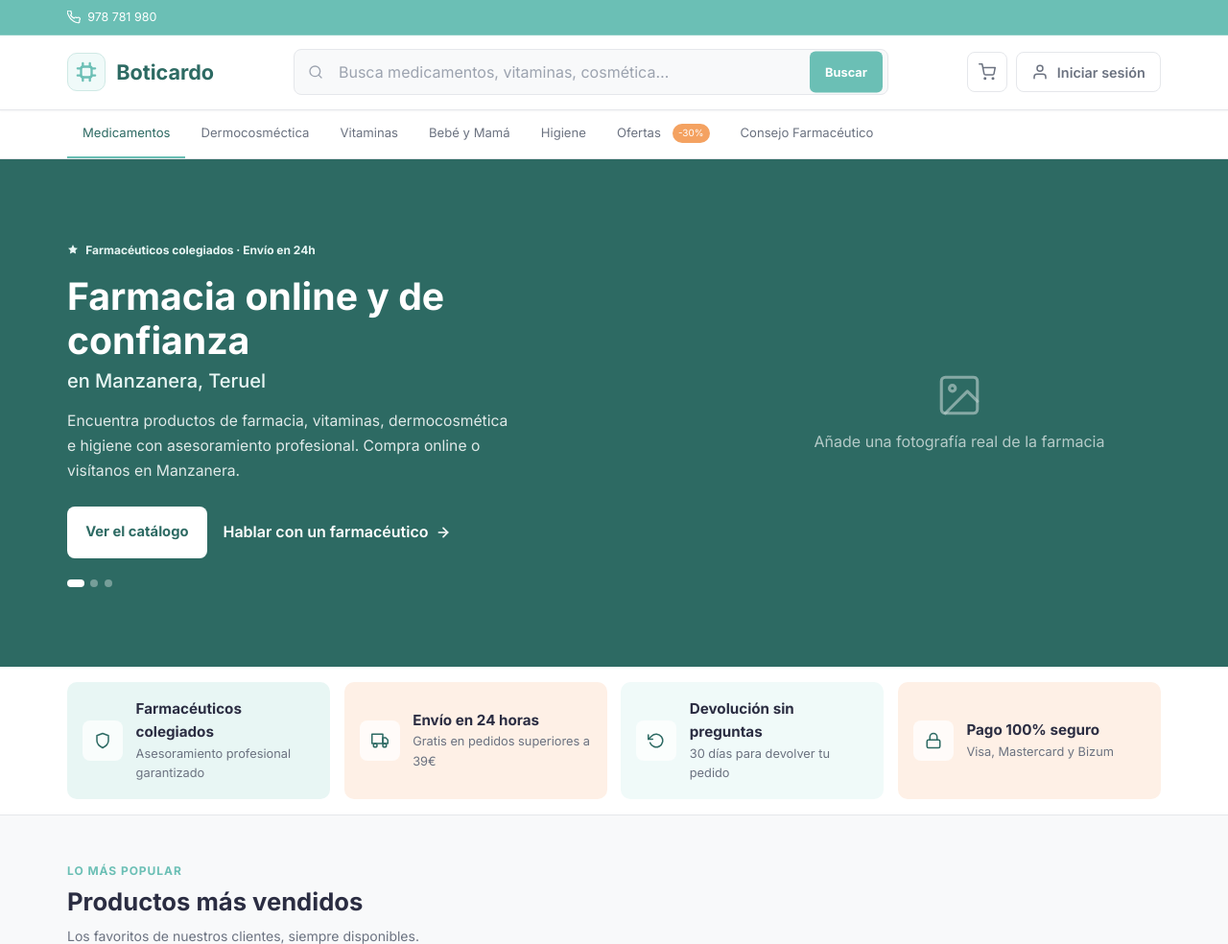
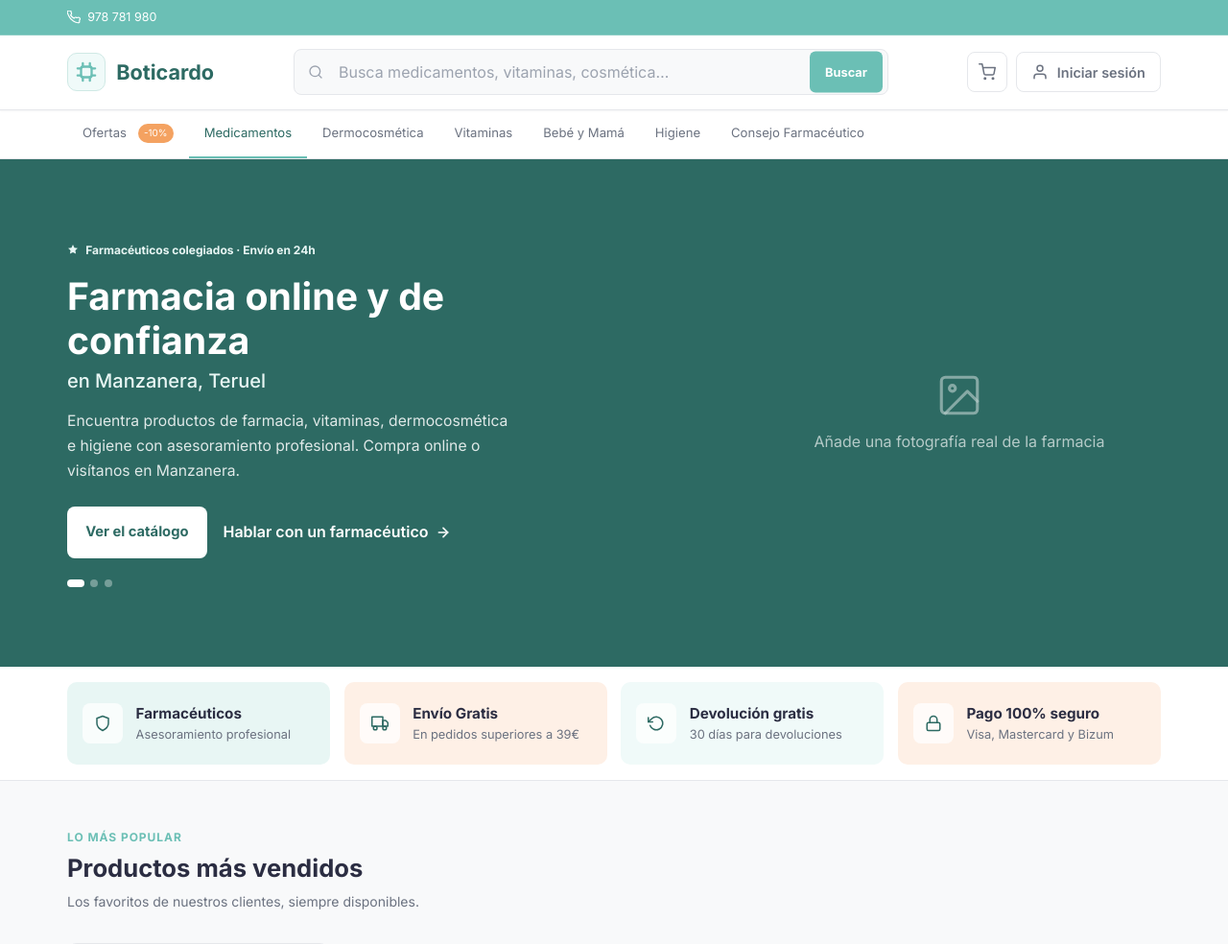
Before and after one commit to JoanCataSend/boticardo, a PHP site: page / in a window 1280 px wide. Shown: the top 984 px of the page at 96% size. Run offline with PHP 8.4, Linux system fonts and the light colour scheme; tables that the repository leaves empty or names only in its code hold one stand-in row (values such as "Sample post"); grey boxes marked "Sample" are stand-in pictures.

Commit message:
Mas cocsas

```diff
--- /dev/null
+++ b/includes/config.php
@@ -0,0 +1,48 @@
+<?php
+declare(strict_types=1);
+
+date_default_timezone_set('Europe/Madrid');
+
+// --- DATOS DEL NEGOCIO Y SEO ---
+$siteName = 'Boticardo';
+$legalName = 'Farmacia Mª Carmen Rozalén Escriche';
+$siteUrl = 'https://boticardo.es';
+$canonicalUrl = $siteUrl . '/';
+
+$pageTitle = 'Farmacia online en Manzanera, Teruel | Boticardo';
+$pageDescription = 'Farmacia y parafarmacia online en Manzanera, Teruel. Vitaminas, dermocosmética e higiene con asesoramiento farmacéutico en Boticardo.';
+
+$phoneDisplay = '978 781 980';
+$phoneE164 = '+34978781980';
+$email = 'hola@boticardo.es';
+
+$streetAddress = 'C. Tomás María Ariño, 118';
+$postalCode = '44420';
+$locality = 'Manzanera';
+$region = 'Teruel';
+$countryCode = 'ES';
+
+$horarioVerano = '10:00h a 14:00h';
+$horarioVeranoT = '17:30h a 20:00h';
+$horarioVeranoV = '10:00h a 14:00h';
+
+$horarioInvierno = '10:00h a 13:30h';
+$horarioInviernoT = '17:30h a 19:30h';
+$horarioInviernoV = '10:00h a 13:00h';
+
+$mapsQuery = rawurlencode($streetAddress . ', ' . $postalCode . ' ' . $locality . ', ' . $region . ', España');
+$mapsUrl = 'https://www.google.com/maps/search/?api=1&query=' . $mapsQuery;
+$mapsEmbedUrl = 'https://www.google.com/maps?q=' . $mapsQuery . '&output=embed';
+
+// --- IMÁGENES ---
+$heroImagePath = 'img/landing/...png';
+$heroImageExists = is_file(__DIR__ . '/../' . $heroImagePath);
+$socialImagePath = 'img/seo/boticardo-social-1200x630.jpg';
+$socialImageExists = is_file(__DIR__ . '/../' . $socialImagePath);
+$socialImageUrl = $siteUrl . '/' . $socialImagePath;
+
+// --- CREDENCIALES DE BASE DE DATOS ---
+define('DB_HOST', getenv('DB_HOST') ?: 'localhost');
+define('DB_USER', getenv('DB_USER') ?: 'root');
+define('DB_PASSWORD', getenv('DB_PASSWORD') ?: '');
+define('DB_NAME', getenv('DB_NAME') ?: 'boticardo_bd');
--- /dev/null
+++ b/includes/db.php
@@ -0,0 +1,13 @@
+<?php
+declare(strict_types=1);
+require_once __DIR__ . '/config.php';
+
+mysqli_report(MYSQLI_REPORT_ERROR | MYSQLI_REPORT_STRICT);
+
+try {
+    $conn = new mysqli(DB_HOST, DB_USER, DB_PASSWORD, DB_NAME);
+    $conn->set_charset('utf8mb4');
+} catch (Throwable $error) {
+    error_log('Boticardo - Error fatal de conexión a BD: ' . $error->getMessage());
+    die('Ocurrió un error interno. Por favor, inténtelo de nuevo más tarde.');
+}
--- /dev/null
+++ b/includes/functions.php
@@ -0,0 +1,35 @@
+<?php
+declare(strict_types=1);
+
+/** Escapa texto para mostrarlo de forma segura dentro del HTML. */
+function e(?string $value): string
+{
+    return htmlspecialchars((string) $value, ENT_QUOTES | ENT_SUBSTITUTE, 'UTF-8');
+}
+
+/** Obtiene los productos más vendidos desde la Base de Datos */
+function getProductosMasVendidos(mysqli $conn): array
+{
+    $productos = [];
+    try {
+        $sqlMasVendidos = "
+            SELECT p.nombre, p.precio, p.imagen, l.nombre AS marca
+            FROM productos p
+            LEFT JOIN laboratorios l ON p.laboratorio_id = l.id
+            ORDER BY p.ventas_totales DESC
+            LIMIT 4
+        ";
+
+        $resultado = $conn->query($sqlMasVendidos);
+
+        while ($producto = $resultado->fetch_assoc()) {
+            $productos[] = $producto;
+        }
+
+        $resultado->free();
+    } catch (Throwable $error) {
+        error_log('Boticardo - Error al cargar productos: ' . $error->getMessage());
+    }
+
+    return $productos;
+}
--- a/index.php
+++ b/index.php
@@ -1,162 +1,37 @@
 <?php
-declare(strict_types=1);
-
-date_default_timezone_set('Europe/Madrid');
-
-/** Escapa texto para mostrarlo de forma segura dentro del HTML. */
-function e(?string $value): string
-{
-    return htmlspecialchars((string) $value, ENT_QUOTES | ENT_SUBSTITUTE, 'UTF-8');
-}
-
-/* ============================================================
-   CONFIGURACIÓN SEO Y DATOS REALES DEL NEGOCIO
-   Revisa especialmente el dominio, el correo y los horarios antes
-   de publicar. Toda la información debe coincidir con Google Business
-   Profile, el aviso legal y el contenido visible de la web.
-   ============================================================ */
-$siteName = 'Boticardo';
-$legalName = 'Farmacia Mª Carmen Rozalén Escriche';
-$siteUrl = 'https://boticardo.es'; // Cambia esta URL si el dominio definitivo es otro.
-$canonicalUrl = $siteUrl . '/';
-
-$pageTitle = 'Farmacia online en Manzanera, Teruel | Boticardo';
-$pageDescription = 'Farmacia y parafarmacia online en Manzanera, Teruel. Vitaminas, dermocosmética e higiene con asesoramiento farmacéutico en Boticardo.';
-
-$phoneDisplay = '978 781 980';
-$phoneE164 = '+34978781980';
-$email = 'hola@boticardo.es'; // Sustituye este correo si no es el definitivo.
-
-$streetAddress = 'C. Tomás María Ariño, 118';
-$postalCode = '44420';
-$locality = 'Manzanera';
-$region = 'Teruel';
-$countryCode = 'ES';
-$horarioVerano = '10:00h a 14:00h';
-$horarioVeranoT = '17:30h a 20:00h';
-$horarioVeranoV = '10:00h a 14:00h';
-
-$horarioInvierno = '10:00h a 13:30h';
-$horarioInviernoT = '17:30h a 19:30h';
-$horarioInviernoV = '10:00h a 13:00h';
-
-$mapsQuery = rawurlencode($streetAddress . ', ' . $postalCode . ' ' . $locality . ', ' . $region . ', España');
-$mapsUrl = 'https://www.google.com/maps/search/?api=1&query=' . $mapsQuery;
-$mapsEmbedUrl = 'https://www.google.com/maps?q=' . $mapsQuery . '&output=embed';
-
-// Añade estas imágenes con las dimensiones indicadas para mejorar LCP, CLS y las previsualizaciones sociales.
-$heroImagePath = 'img/landing/...png';
-$heroImageExists = is_file(__DIR__ . '/' . $heroImagePath);
-$socialImagePath = 'img/seo/boticardo-social-1200x630.jpg';
-$socialImageExists = is_file(__DIR__ . '/' . $socialImagePath);
-$socialImageUrl = $siteUrl . '/' . $socialImagePath;
-
-/* ============================================================
-   BASE DE DATOS
-   En producción es preferible definir DB_HOST, DB_USER, DB_PASSWORD
-   y DB_NAME como variables de entorno y no guardar credenciales aquí.
-   ============================================================ */
-$host = getenv('DB_HOST') ?: 'localhost';
-$usuario = getenv('DB_USER') ?: 'root';
-$contrasena = getenv('DB_PASSWORD') ?: '';
-$baseDatos = getenv('DB_NAME') ?: 'boticardo_bd';
-
-$productosMasVendidos = [];
-
-try {
-    mysqli_report(MYSQLI_REPORT_ERROR | MYSQLI_REPORT_STRICT);
-    $conn = new mysqli($host, $usuario, $contrasena, $baseDatos);
-    $conn->set_charset('utf8mb4');
-
-    $sqlMasVendidos = "
-        SELECT p.nombre, p.precio, p.imagen, l.nombre AS marca
-        FROM productos p
-        LEFT JOIN laboratorios l ON p.laboratorio_id = l.id
-        ORDER BY p.ventas_totales DESC
-        LIMIT 4
-    ";
-
-    $resultadoVendidos = $conn->query($sqlMasVendidos);
-
-    while ($producto = $resultadoVendidos->fetch_assoc()) {
-        $productosMasVendidos[] = $producto;
-    }
-
-    $resultadoVendidos->free();
+// Cargamos toda la lógica desde nuestros archivos separados
+require_once __DIR__ . '/includes/config.php';
+require_once __DIR__ . '/includes/functions.php';
+require_once __DIR__ . '/includes/db.php';
+require_once __DIR__ . '/includes/schema.php';
+/**
+ * Declaración para el IDE: Estas variables provienen de config.php y schema.php
+ * @var string $pageTitle
+ * @var string $pageDescription
+ * @var string $canonicalUrl
+ * @var string $siteName
+ * @var string $siteUrl
+ * @var bool   $socialImageExists
+ * @var string $socialImageUrl
+ * @var string $heroImagePath
+ * @var bool   $heroImageExists
+ * @var string $phoneE164
+ * @var string $phoneDisplay
+ * @var string $email
+ * @var string $streetAddress
+ * @var string $postalCode
+ * @var string $locality
+ * @var string $region
+ * @var string $horarioVerano
+ * @var string $horarioVeranoT
+ * @var string $horarioVeranoV
+ * @var string $mapsUrl
+ * @var string $mapsEmbedUrl
+ * @var array  $structuredData
+ */
+// Ejecutamos la función para obtener los productos y cerramos la conexión
+$productosMasVendidos = getProductosMasVendidos($conn);
 $conn->close();
-} catch (Throwable $error) {
-    // No se muestran datos técnicos al visitante. Revisa el log del servidor.
-    error_log('Boticardo - Error al cargar productos: ' . $error->getMessage());
-}
-
-/* ============================================================
-   DATOS ESTRUCTURADOS JSON-LD
-   En la portada marcamos el negocio físico y la página web. El schema
-   Product debe añadirse en cada ficha individual, no en esta cuadrícula.
-   ============================================================ */
-$pharmacySchema = [
-    '@type' => 'Pharmacy',
-    '@id' => $siteUrl . '/#pharmacy',
-    'name' => $siteName,
-    'legalName' => $legalName,
-    'description' => $pageDescription,
-    'url' => $canonicalUrl,
-    'telephone' => $phoneE164,
-    'email' => $email,
-    'hasMap' => $mapsUrl,
-    'address' => [
-        '@type' => 'PostalAddress',
-        'streetAddress' => $streetAddress,
-        'postalCode' => $postalCode,
-        'addressLocality' => $locality,
-        'addressRegion' => $region,
-        'addressCountry' => $countryCode,
-    ],
-    'openingHoursSpecification' => [
-        [
-            '@type' => 'OpeningHoursSpecification',
-            'dayOfWeek' => ['Monday', 'Tuesday', 'Wednesday', 'Thursday', 'Friday'],
-            'opens' => '09:00',
-            'closes' => '21:00',
-        ],
-        [
-            '@type' => 'OpeningHoursSpecification',
-            'dayOfWeek' => 'Saturday',
-            'opens' => '09:30',
-            'closes' => '14:00',
-        ],
-    ],
-];
-
-if ($socialImageExists) {
-    $pharmacySchema['image'] = $socialImageUrl;
-}
-
-$websiteSchema = [
-    '@type' => 'WebSite',
-    '@id' => $siteUrl . '/#website',
-    'url' => $canonicalUrl,
-    'name' => $siteName,
-    'alternateName' => $legalName,
-    'inLanguage' => 'es-ES',
-    'publisher' => ['@id' => $siteUrl . '/#pharmacy'],
-];
-
-$webPageSchema = [
-    '@type' => 'WebPage',
-    '@id' => $canonicalUrl . '#webpage',
-    'url' => $canonicalUrl,
-    'name' => $pageTitle,
-    'description' => $pageDescription,
-    'inLanguage' => 'es-ES',
-    'isPartOf' => ['@id' => $siteUrl . '/#website'],
-    'about' => ['@id' => $siteUrl . '/#pharmacy'],
-];
-
-$structuredData = [
-    '@context' => 'https://schema.org',
-    '@graph' => [$pharmacySchema, $websiteSchema, $webPageSchema],
-];
 ?>
 <!DOCTYPE html>
 <html lang="es-ES">
@@ -172,7 +47,6 @@ $structuredData = [
 
     <link rel="canonical" href="<?= e($canonicalUrl) ?>" />
 
-  <!-- Open Graph: previsualización al compartir la portada -->
     <meta property="og:type" content="website" />
     <meta property="og:locale" content="es_ES" />
     <meta property="og:site_name" content="<?= e($siteName) ?>" />
@@ -186,7 +60,6 @@ $structuredData = [
         <meta property="og:image:alt" content="Fachada y atención farmacéutica de Boticardo en Manzanera" />
     <?php endif; ?>
 
-  <!-- Twitter/X utiliza también las etiquetas Open Graph como respaldo -->
     <meta name="twitter:card" content="<?= $socialImageExists ? 'summary_large_image' : 'summary' ?>" />
     <meta name="twitter:title" content="<?= e($pageTitle) ?>" />
     <meta name="twitter:description" content="<?= e($pageDescription) ?>" />
@@ -295,6 +168,13 @@ $structuredData = [
 <nav class="subnav" aria-label="Categorías principales">
     <div class="container">
         <ul class="subnav__list" role="list">
+            <li class="subnav__item">
+                <a href="/ofertas" class="subnav__link">
+                    <span class="subnav__link-icon" aria-hidden="true"></span>
+                    Ofertas
+                    <span class="subnav__badge" aria-label="Sección con descuentos">-10%</span>
+                </a>
+            </li>
 
             <li class="subnav__item">
                 <a href="/medicamentos" class="subnav__link subnav__link--active">
@@ -303,10 +183,11 @@ $structuredData = [
                 </a>
             </li>
 
+
             <li class="subnav__item">
-          <a href="/dermocos" class="subnav__link">
+                <a href="/dermocosmetica" class="subnav__link">
                     <span class="subnav__link-icon" aria-hidden="true"></span>
-            Dermocosméctica
+                    Dermocosmética
                 </a>
             </li>
 
@@ -331,13 +212,7 @@ $structuredData = [
                 </a>
             </li>
 
-        <li class="subnav__item">
-          <a href="/ofertas" class="subnav__link">
-            <span class="subnav__link-icon" aria-hidden="true"></span>
-            Ofertas
-            <span class="subnav__badge" aria-label="Sección con descuentos">-30%</span>
-          </a>
-        </li>
+
 
             <li class="subnav__item">
                 <a href="/consejo" class="subnav__link">
@@ -401,7 +276,6 @@ $structuredData = [
                                 decoding="async"
                         />
                     <?php else: ?>
-              <!-- Añade img/seo/farmacia-boticardo-manzanera.webp para reemplazar este placeholder. -->
                         <div class="hero__image-placeholder" role="img" aria-label="Próximamente: fotografía de la farmacia Boticardo en Manzanera">
                             <svg xmlns="http://www.w3.org/2000/svg" viewBox="0 0 24 24" fill="none" stroke="currentColor" stroke-width="1.5" stroke-linecap="round" stroke-linejoin="round" aria-hidden="true"><rect x="3" y="3" width="18" height="18" rx="2"/><circle cx="8.5" cy="8.5" r="1.5"/><polyline points="21 15 16 10 5 21"/></svg>
                             <span>Añade una fotografía real de la farmacia</span>
@@ -423,8 +297,8 @@ $structuredData = [
                         <svg xmlns="http://www.w3.org/2000/svg" viewBox="0 0 24 24" fill="none" stroke="currentColor" stroke-width="2" stroke-linecap="round" stroke-linejoin="round"><path d="M12 22s8-4 8-10V5l-8-3-8 3v7c0 6 8 10 8 10z"/></svg>
                     </div>
                     <div class="trust-bar__text">
-              <span class="trust-bar__title">Farmacéuticos colegiados</span>
-              <span class="trust-bar__subtitle">Asesoramiento profesional garantizado</span>
+                        <span class="trust-bar__title">Farmacéuticos</span>
+                        <span class="trust-bar__subtitle">Asesoramiento profesional</span>
                     </div>
                 </li>
 
@@ -435,8 +309,8 @@ $structuredData = [
                         <svg xmlns="http://www.w3.org/2000/svg" viewBox="0 0 24 24" fill="none" stroke="currentColor" stroke-width="2" stroke-linecap="round" stroke-linejoin="round"><rect x="1" y="3" width="15" height="13"/><polygon points="16 8 20 8 23 11 23 16 16 16 16 8"/><circle cx="5.5" cy="18.5" r="2.5"/><circle cx="18.5" cy="18.5" r="2.5"/></svg>
                     </div>
                     <div class="trust-bar__text">
-              <span class="trust-bar__title">Envío en 24 horas</span>
-              <span class="trust-bar__subtitle">Gratis en pedidos superiores a 39€</span>
+                        <span class="trust-bar__title">Envío Gratis</span>
+                        <span class="trust-bar__subtitle">En pedidos superiores a 39€</span>
                     </div>
                 </li>
 
@@ -447,8 +321,8 @@ $structuredData = [
                         <svg xmlns="http://www.w3.org/2000/svg" viewBox="0 0 24 24" fill="none" stroke="currentColor" stroke-width="2" stroke-linecap="round" stroke-linejoin="round"><polyline points="1 4 1 10 7 10"/><path d="M3.51 15a9 9 0 102.13-9.36L1 10"/></svg>
                     </div>
                     <div class="trust-bar__text">
-              <span class="trust-bar__title">Devolución sin preguntas</span>
-              <span class="trust-bar__subtitle">30 días para devolver tu pedido</span>
+                        <span class="trust-bar__title">Devolución gratis</span>
+                        <span class="trust-bar__subtitle">30 días para devoluciones</span>
                     </div>
                 </li>
 
@@ -547,7 +421,7 @@ $structuredData = [
     </section>
 
 
-    <section class="advice" aria-labelledby="advice-title">
+    /*<section class="advice" aria-labelledby="advice-title">
         <div class="container">
 
             <div class="section-header">
@@ -578,7 +452,7 @@ $structuredData = [
                         <div class="advice-card__image-placeholder" aria-hidden="true"></div>
                     </div>
                     <div class="advice-card__body">
-              <span class="advice-card__tag">Dermocosméctica</span>
+                        <span class="advice-card__tag">Dermocosmética</span>
                         <h3 class="advice-card__title">Guía para elegir el protector solar según tu tipo de piel</h3>
                         <p class="advice-card__excerpt">No todos los filtros solares son iguales. Aprende a leer el etiquetado y escoge el más adecuado para tu piel.</p>
                         <a href="/blog/elegir-protector-solar" class="advice-card__link">
@@ -667,7 +541,7 @@ $structuredData = [
 
                         <div class="location__hours-row">
                             <span class="location__hours-day">Lunes — Viernes</span>
-                <span class="location__hours-time"><?= e($horarioVerano) ?></br> <?= e($horarioVeranoT) ?></span>
+                            <span class="location__hours-time"><?= e($horarioVerano) ?><br /> <?= e($horarioVeranoT) ?></span>
 
                         </div>
                         <div class="location__hours-row">
@@ -727,7 +601,7 @@ $structuredData = [
                 <p class="footer__col-title">Comprar</p>
                 <ul class="footer__links" role="list">
                     <li><a href="/medicamentos" class="footer__link">Medicamentos</a></li>
-            <li><a href="/dermocosmetica" class="footer__link">Dermocosméctica</a></li>
+                    <li><a href="/dermocosmetica" class="footer__link">Dermocosmética</a></li>
                     <li><a href="/vitaminas" class="footer__link">Vitaminas</a></li>
                     <li><a href="/bebe" class="footer__link">Bebé y Mamá</a></li>
                     <li><a href="/ofertas" class="footer__link">Ofertas</a></li>
--- a/styles.css
+++ b/styles.css
@@ -473,6 +473,7 @@ p {
 
 .hero {
   background: var(--color-primary-dark);
+  /*background-image: url('img/landing/farmacia-boticardo.png');*/
   min-height: 470px;
   display: flex;
   align-items: center;
@@ -877,6 +878,28 @@ p {
 .product-card__add-btn:hover { background: var(--color-primary-dark); }
 .product-card__add-btn svg { width: 15px; height: 15px; }
 
+
+.product-card__add-btn2 {
+  width: 100%;
+  min-height: 38px;
+  border-radius: 6px;
+  background: var(--color-primary);
+  color: #fff;
+  display: inline-flex;
+  align-items: center;
+  justify-content: center;
+  gap: 0.4rem;
+  font-size: 0.82rem;
+  font-weight: 700;
+}
+
+.product-card__add2-btn:hover { background: var(--color-primary-dark); }
+.product-card__add2-btn svg { width: 15px; height: 15px; }
+
+
+
+
+
 .products__cta {
   text-align: center;
   margin-top: 2rem;
@@ -1742,7 +1765,6 @@ p {
 
   .trust-bar__list,
   .shop-options__grid,
-  .products__grid,
   .footer__grid {
     grid-template-columns: 1fr;
   }
```
Also changed, not shown: includes/schema.php (added, +85 -0 lines). Lines whose indentation alone changed are shown as unchanged.
